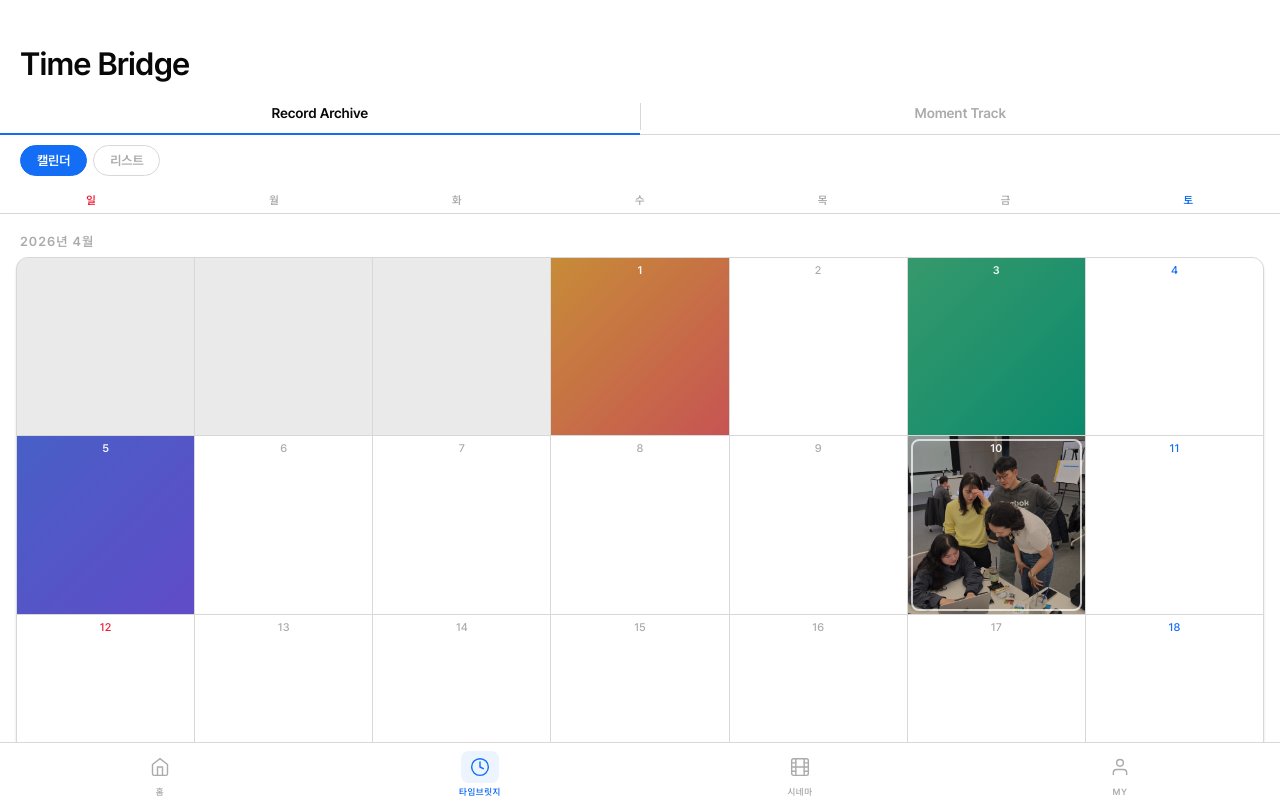
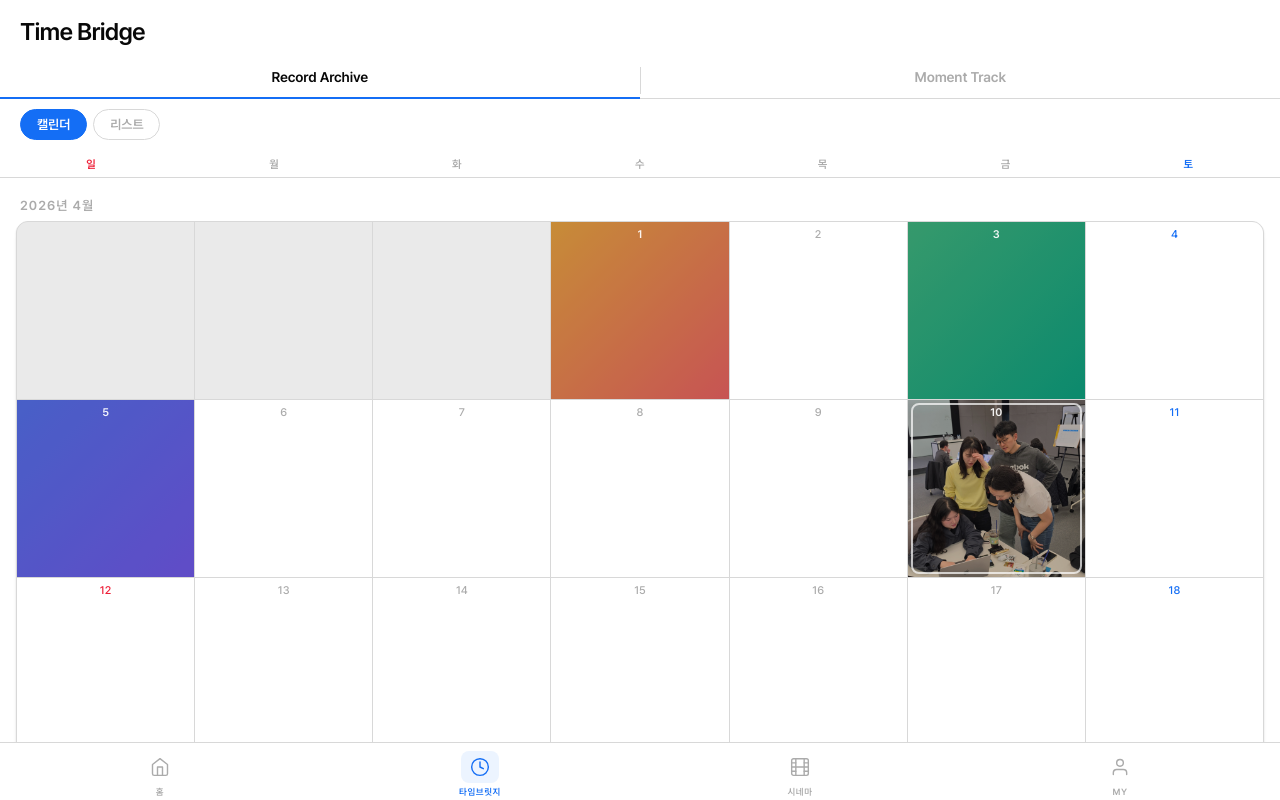
Before and after one commit to wjdxordus/ai-strategy, a Vue app: page /#/timebridge in a window 1280 px wide. Built offline with nearby package versions, Linux system fonts and the light colour scheme; the HTML template or start-up script is replaced by a standard one.

Commit message:
update source

```diff
--- a/src/views/MyView.vue
+++ b/src/views/MyView.vue
@@ -349,8 +349,8 @@ export default {
   background: var(--bg); border-bottom: 1px solid var(--border);
 }
 .my-title {
-  font-size: 32px; font-weight: 600;
-  color: var(--text); letter-spacing: -0.8px; padding: 48px 20px 0;
+  font-size: 24px; font-weight: 600;
+  color: var(--text); letter-spacing: -0.8px; padding: 20px 20px 0;
 }
 
 /* ─── 탭 ────────────────────────────────────── */
--- a/src/views/TimeBridgeView.vue
+++ b/src/views/TimeBridgeView.vue
@@ -278,6 +278,11 @@ export default {
         this.$nextTick(() => this.initMomentTrack())
       } else {
         this.removeScrollSync()
+        if (this.naverMap && window.naver) {
+          window.naver.maps.Event.clearListeners(this.naverMap)
+        }
+        this.naverMap = null
+        this.naverMarkers = {}
       }
     },
   },
@@ -419,7 +424,7 @@ export default {
         this.mapLoading = true
         const script = document.createElement('script')
         script.id = 'naver-maps-sdk'
-        script.src = 'https://oapi.map.naver.com/openapi/v3/maps.js?ncpClientId=mxxnjmmj8h'
+        script.src = 'https://oapi.map.naver.com/openapi/v3/maps.js?ncpKeyId=mxxnjmmj8h'
         script.onload = () => { this.mapLoading = false; this.$nextTick(() => this.initNaverMap()) }
         script.onerror = () => { this.mapLoading = false }
         document.head.appendChild(script)
@@ -571,9 +576,9 @@ export default {
   flex-shrink: 0;
 }
 
-.tb-title-row { padding: 48px 20px 0; }
+.tb-title-row { padding: 20px 20px 0; }
 .tb-title {
-  font-size: 32px; font-weight: 600;
+  font-size: 24px; font-weight: 600;
   color: var(--text); letter-spacing: -0.8px; line-height: 1.04;
 }
 
```
